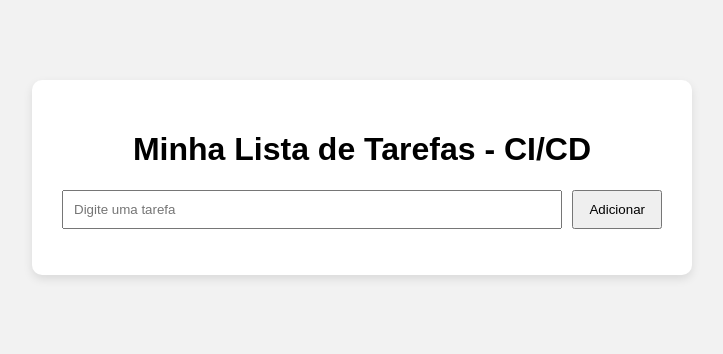
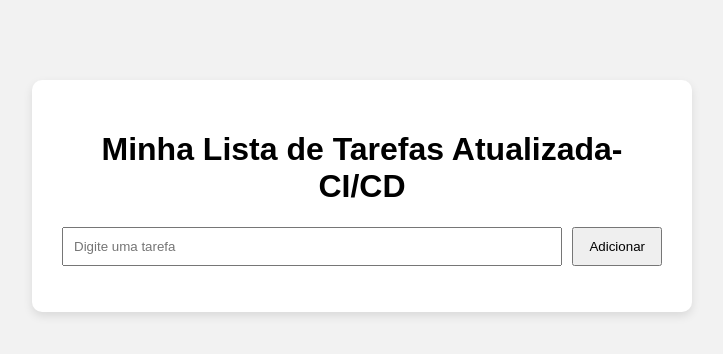
Before and after one commit to marialauramiran/lista-tarefas-ci-cd, a website: page index.html in a window 1280 px wide. Shown: the whole page, without its empty margins (278-1001 px from the left). Drawn offline with Linux system fonts and the light colour scheme.

Commit message:
Update index.html

```diff
--- a/index.html
+++ b/index.html
@@ -10,7 +10,7 @@
 <body>
 
     <div class="container">
-        <h1>Minha Lista de Tarefas - CI/CD</h1>
+        <h1>Minha Lista de Tarefas Atualizada- CI/CD</h1>
 
         <div class="input-area">
             <input type="text" id="taskInput" placeholder="Digite uma tarefa">
```
